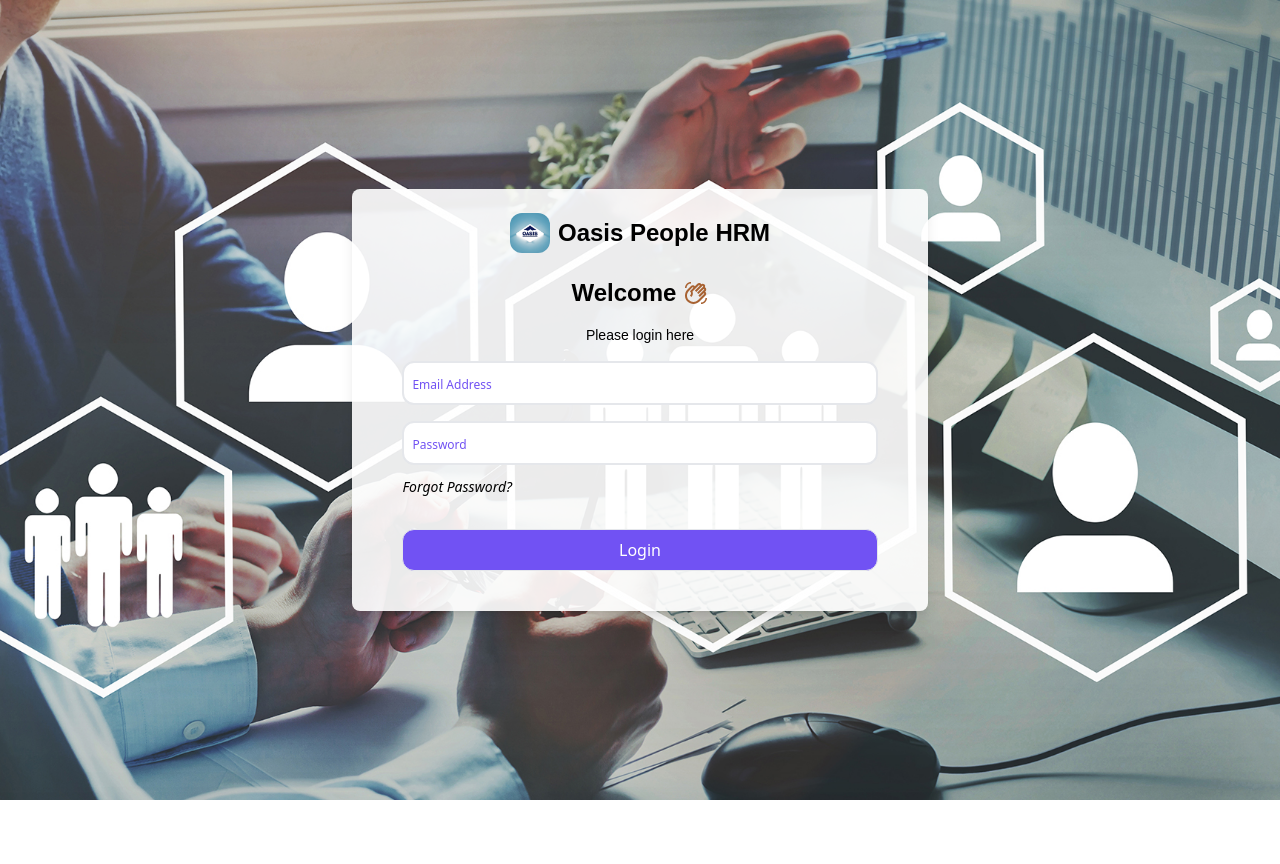
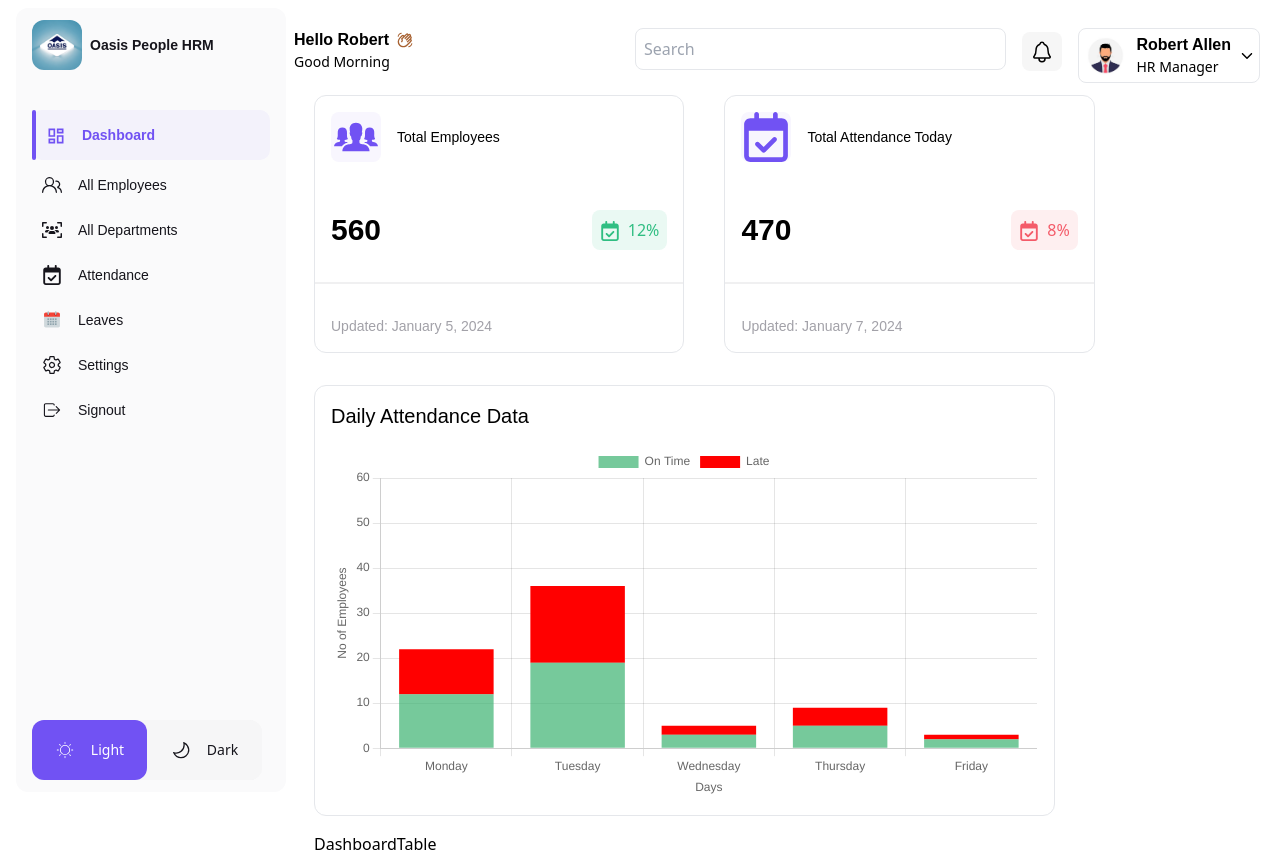
Before and after one commit to Akem-Ben/Oasis-People-HRM, a React (Vite) app: page /dashboard in a window 1280 px wide. Before the commit the page ends 800 px from the top, so only its background shows below. Built offline with nearby package versions, Linux system fonts and the light colour scheme.

Commit message:
Completion of major parts of the dashboard

```diff
--- a/package.json
+++ b/package.json
@@ -10,8 +10,10 @@
     "preview": "vite preview"
   },
   "dependencies": {
+    "chart.js": "^4.4.3",
     "formik": "^2.4.6",
     "react": "^18.2.0",
+    "react-chartjs-2": "^5.2.0",
     "react-dom": "^18.2.0",
     "react-icons": "^5.2.1",
     "react-router-dom": "^6.23.1",
--- a/src/App.jsx
+++ b/src/App.jsx
@@ -1,6 +1,7 @@
 import { RouterProvider, createBrowserRouter } from 'react-router-dom';
 import Home from './pages/Home/Home';
 import { ThemeContextProvider } from './contexts/ThemeContext';
+import Dashboard from './pages/Dashboard/Dashboard';
 
 
 const routes = createBrowserRouter([
@@ -10,7 +11,7 @@
   },
   {
     path: '/dashboard',
-    element: <Home />
+    element: <Dashboard />
   },
 ])
 
--- /dev/null
+++ b/src/components/DashBoard/Card.jsx
@@ -0,0 +1,40 @@
+import React from "react";
+
+function DashboardCard(props) {
+  return (
+    <div className="bg-white w-full sm:w-[48%] md:w-[45%] lg:w-[40%] border rounded-xl mb-4">
+      <div>
+        <section className="flex gap-4 p-4 justify-start items-center">
+          <div className="rounded-lg">
+            {React.createElement(props.titleImg, {
+              className:
+                "bg-[#F8F6FE] text-[#7152F3] w-[50px] h-[50px] rounded-lg",
+            })}
+          </div>
+          <div className="font-lexend text-xl md:text-sm sm:text-2xl font-light">
+            {props.title}
+          </div>
+        </section>
+        <section className="flex justify-between mt-4 p-4 items-center">
+          <div className="text-2xl sm:text-3xl font-lexend font-extrabold">
+            {props.data}
+          </div>
+          <div className={`${props.figBg} p-2 ${props.figTxtCol} rounded-lg flex gap-2 items-center`}>
+            {React.createElement(props.figureImg, {
+              className: "mt-[1px] text-lg sm:text-xl",
+            })}
+            {props.percentage}
+          </div>
+        </section>
+        <div className="mt-4 bg-[#F0F0F1] h-[2px] border-[#F0F0F1]"></div>
+        <section className="mt-4 p-4">
+          <div className="font-lexend text-[#A2A1A8] text-xl md:text-sm sm:text-2xl">
+            Updated: {props.date}
+          </div>
+        </section>
+      </div>
+    </div>
+  );
+}
+
+export default DashboardCard;
--- /dev/null
+++ b/src/components/DashBoard/Chart.jsx
@@ -0,0 +1,60 @@
+import React from "react";
+import { Bar } from "react-chartjs-2";
+import { Chart as ChartJS, BarElement, CategoryScale, LinearScale, Tooltip, Legend } from 'chart.js';
+
+ChartJS.register(BarElement, CategoryScale, LinearScale, Tooltip, Legend);
+
+function DashboardChart() {
+
+const labels = ["Monday", "Tuesday", "Wednesday", "Thursday", "Friday"];
+const data1 = [12, 19, 3, 5, 2, 3, 7, 10, 15, 20, 30, 25];
+const data2 = [10, 17, 2, 4, 1, 2, 6, 9, 12, 18, 27, 22];
+
+const chartData = {
+  labels: labels,
+  datasets: [
+    {
+      label: "On Time",
+      data: data1,
+      backgroundColor: "rgba(60, 179, 113, 0.7)",
+    },
+    {
+      label: "Late",
+      data: data2,
+      backgroundColor: "rgba(255, 0, 0)",
+    },
+  ],
+};
+
+const chartOptions = {
+  responsive: true,
+  scales: {
+    x: {
+      stacked: true,
+      title: {
+        display: true,
+        text: "Days",
+      },
+    },
+    y: {
+      stacked: true,
+      title: {
+        display: true,
+        text: "No of Employees",
+      },
+      min: 0,
+      max: 60,
+    },
+  },
+};
+
+
+  return (
+    <div className="bg-white border rounded-xl p-4 w-full lg:w-[80%]">
+      <h2 className="font-lexend text-xl mb-4">Daily Attendance Data</h2>
+      <Bar data={chartData} options={chartOptions} />
+    </div>
+  );
+}
+
+export default DashboardChart;
--- /dev/null
+++ b/src/components/DashBoard/DashboardTable.jsx
@@ -0,0 +1,10 @@
+import React from 'react'
+
+function DashboardTable() {
+  return (
+    <div>DashboardTable</div>
+  )
+}
+
+
+export default DashboardTable
--- a/src/components/SideBar.jsx
+++ b/src/components/SideBar.jsx
@@ -36,7 +36,7 @@
       <div
         className={`${
           sidebarActive ? "block" : "hidden"
-        } md:block fixed w-[300px] z-200 px-4 py-2 h-screen`}
+        } md:block fixed w-[280px] z-200 px-4 py-2 lg:px-4 sm:px-0 md:px-0 h-screen bg-white`}
       >
         <div
           className={`${
@@ -299,7 +299,7 @@
         </div>
         <div
           className={`md:hidden w-[30px] ${
-            sidebarActive ? "ml-[290px]" : "ml-0"
+            sidebarActive ? "ml-[300px]" : "ml-0"
           } ${!sidebarActive ? "hidden" : null}`}
         >
           <MdOutlineKeyboardDoubleArrowLeft className="text-4xl" />
--- a/src/pages/Dashboard/Dashboard.jsx
+++ b/src/pages/Dashboard/Dashboard.jsx
@@ -0,0 +1,49 @@
+import React from "react";
+import SideBar from "../../components/SideBar";
+import NavBar from "../../components/Navbar";
+import DashboardCard from "../../components/DashBoard/Card";
+import { IoIosPeople } from "react-icons/io";
+import { FaRegCalendarCheck } from "react-icons/fa6";
+import Chart from "../../components/DashBoard/Chart";
+import DashboardTable from "../../components/DashBoard/DashboardTable";
+
+function Dashboard() {
+  return (
+    <div className="pr-4">
+      <section className="">
+        <SideBar />
+        <NavBar />
+      </section>
+      <section className="px-6 py-2 lg:ml-[290px] flex flex-wrap gap-10 md:ml-[290px] sm:ml-0">
+        <DashboardCard
+          titleImg={IoIosPeople}
+          title="Total Employees"
+          data="560"
+          figureImg={FaRegCalendarCheck}
+          percentage="12%"
+          figBg="bg-[#EAF9F3]"
+          figTxtCol="text-[#30BE82]"
+          date="January 5, 2024"
+        />
+        <DashboardCard
+          titleImg={FaRegCalendarCheck}
+          title="Total Attendance Today"
+          data="470"
+          figureImg={FaRegCalendarCheck}
+          percentage="8%"
+          figBg="bg-[#FEEFF0]"
+          figTxtCol="text-[#F45B69]"
+          date="January 7, 2024"
+        />
+      </section>
+      <section className="lg:ml-[290px] px-6 py-2 flex md:ml-[290px] sm:ml-0">
+        <Chart />
+      </section>
+      <section className="lg:ml-[290px] px-6 py-2 flex md:ml-[290px] sm:ml-0">
+        <DashboardTable />
+      </section>
+    </div>
+  );
+}
+
+export default Dashboard;
```
Also changed, not shown: 1 other file (tests, documents, lock files or other folders).
